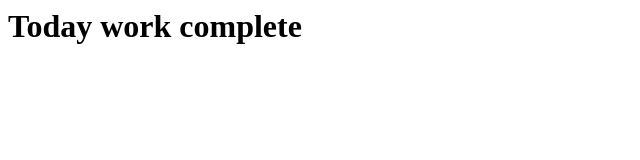
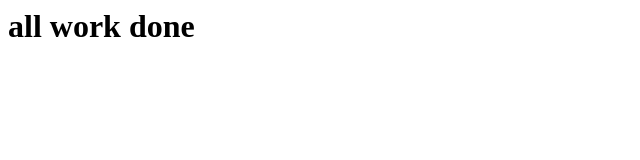
Before and after one commit to Lalla2000/testingwork, a plain HTML site: page index.html in a window 1280 px wide. Shown: the whole page, without its empty margins (0-640 px from the left). Drawn offline with Linux system fonts and the light colour scheme.

Commit message:
Update index.html

```diff
--- a/index.html
+++ b/index.html
@@ -1 +1 @@
-<h1>Today work complete</h1>
+<h1>all work done</h1>
```
